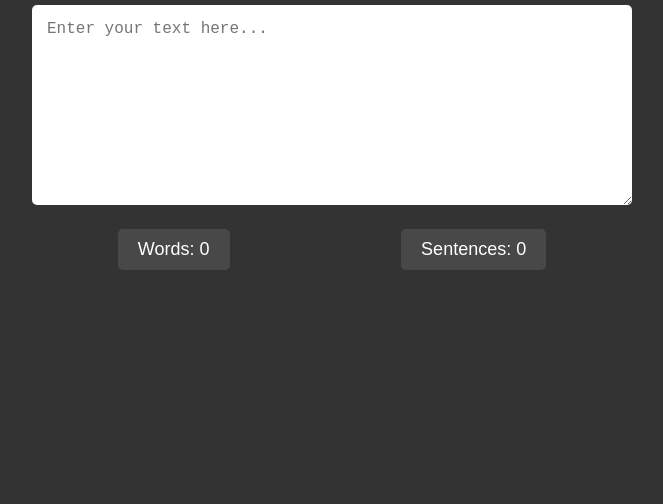
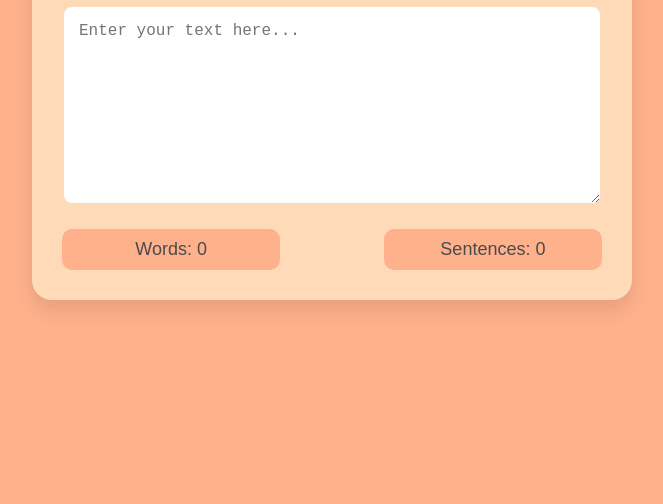
Before and after one commit to BorisHer/HernandezBorisCS3103_WSTactivities, a plain HTML site: page Lab Activity/Laboratory Activity 3 - 19-11-2024/index.html in a window 1280 px wide. Shown: the part 296-800 px from the top of the page, without its empty margins (308-971 px from the left). Drawn offline with Linux system fonts and the light colour scheme.

Commit message:
finished ui

```diff
--- a/Lab Activity/Laboratory Activity 3 - 19-11-2024/index.html
+++ b/Lab Activity/Laboratory Activity 3 - 19-11-2024/index.html
@@ -8,11 +8,13 @@
 </head>
 <body>
     <div class="container">
-        <h2>Word and Sentence Counter</h2>
-        <textarea id="textInput" placeholder="Enter your text here..."></textarea>
-        <div class="counts">
-            <div id="wordCount">Words: 0</div>
-            <div id="sentenceCount">Sentences: 0</div>
+        <div class="card">
+            <h2>Word and Sentence Counter</h2>
+            <textarea id="textInput" placeholder="Enter your text here..."></textarea>
+            <div class="counts">
+                <div id="wordCount">Words: 0</div>
+                <div id="sentenceCount">Sentences: 0</div>
+            </div>
         </div>
     </div>
     <script src="script.js"></script>
--- a/Lab Activity/Laboratory Activity 3 - 19-11-2024/style.css
+++ b/Lab Activity/Laboratory Activity 3 - 19-11-2024/style.css
@@ -1,3 +1,10 @@
+:root {
+    --peach-light: #FFDAB9;
+    --peach-medium: #FFDAB9;
+    --peach-dark: #FFB18C;
+    --text-color: #4A4A4A;
+}
+
 body {
     margin: 0;
     padding: 0;
@@ -5,19 +12,27 @@ body {
     display: flex;
     justify-content: center;
     align-items: center;
-    background-color: #333;
+    background-color: var(--peach-dark);
     font-family: Arial, sans-serif;
+    color: var(--text-color);
 }
 
 .container {
-    width: 80%;
+    width: 90%;
     max-width: 600px;
-    text-align: center;
+}
+
+.card {
+    background-color: var(--peach-light);
+    border-radius: 20px;
+    box-shadow: 0 10px 20px rgba(0, 0, 0, 0.1);
+    padding: 30px;
 }
 
 h2 {
-    color: white;
+    color: var(--peach-dark);
     margin-bottom: 20px;
+    text-align: center;
 }
 
 textarea {
@@ -25,22 +40,30 @@ textarea {
     height: 200px;
     padding: 15px;
     margin-bottom: 20px;
-    border: none;
-    border-radius: 5px;
+    border: 2px solid var(--peach-medium);
+    border-radius: 10px;
     resize: vertical;
     font-size: 16px;
     box-sizing: border-box;
+    transition: border-color 0.3s ease;
+}
+
+textarea:focus {
+    outline: none;
+    border-color: var(--peach-dark);
 }
 
 .counts {
     display: flex;
-    justify-content: space-around;
-    color: white;
+    justify-content: space-between;
     font-size: 18px;
 }
 
 #wordCount, #sentenceCount {
-    background-color: rgba(255, 255, 255, 0.1);
+    background-color: var(--peach-dark);
+    color: var(--text-color);
     padding: 10px 20px;
-    border-radius: 5px;
+    border-radius: 10px;
+    flex-basis: 33%;
+    text-align: center;
 }
```
Also changed, not shown: Lab Activity/Laboratory Activity 3 - 19-11-2024/word-sentence-ctr-output.png (added).
